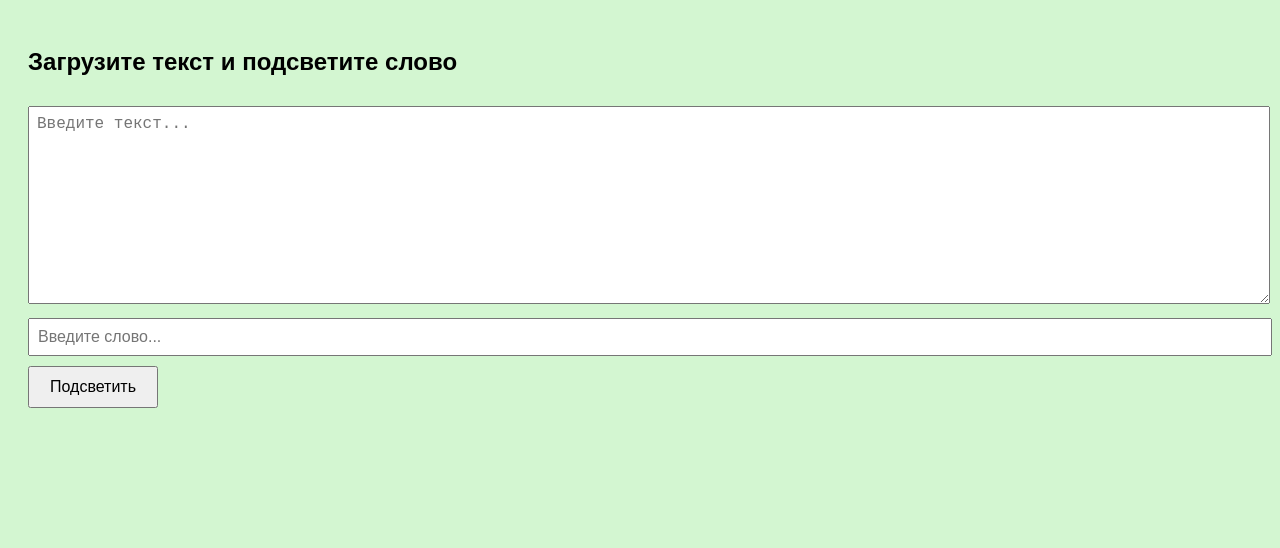
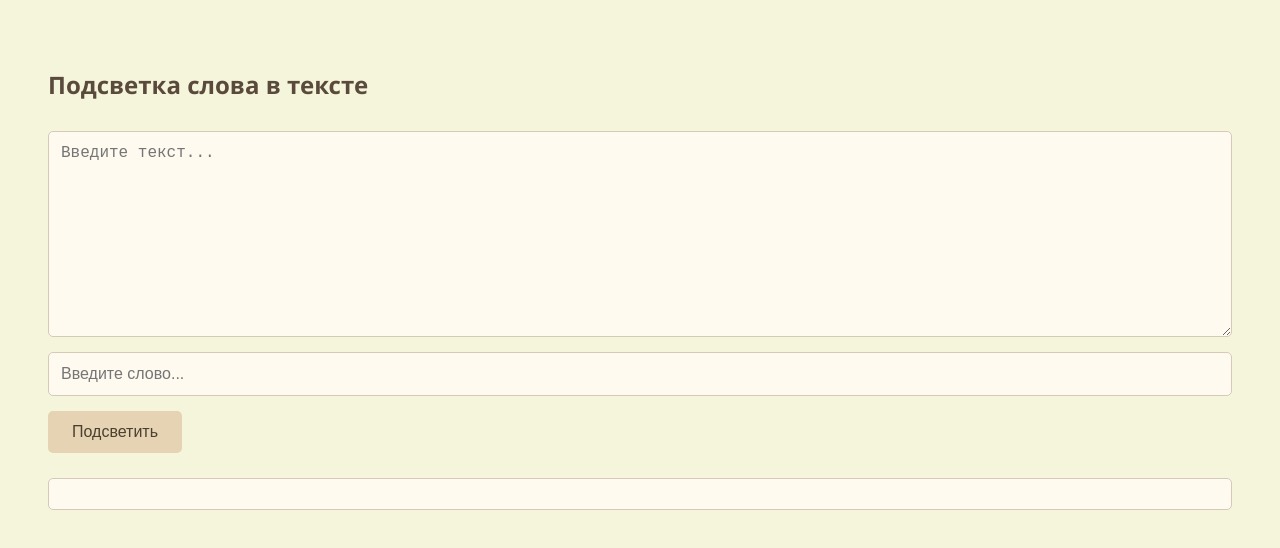
Before and after one commit to anchik52/K.Anuar, a plain HTML site: page index.html in a window 1280 px wide. Drawn offline with Linux system fonts and the light colour scheme.

Commit message:
Update index.html

```diff
--- a/index.html
+++ b/index.html
@@ -4,14 +4,56 @@
     <meta charset="UTF-8">
     <title>Подсветка слова</title>
     <style>
-        body { font-family: Arial, sans-serif; padding: 20px; background: #d3f6d1; }
-        textarea, input { width: 100%; margin-top: 10px; padding: 8px; font-size: 16px; }
-        button { margin-top: 10px; padding: 10px 20px; font-size: 16px; }
-        #result { margin-top: 20px; white-space: pre-wrap; }
+        body {
+            font-family: 'Segoe UI', sans-serif;
+            padding: 40px;
+            background-color: #f5f5dc;
+            color: #4b3f2f;
+        }
+
+        h2 {
+            color: #5a4a3b;
+        }
+
+        textarea, input {
+            width: 100%;
+            margin-top: 10px;
+            padding: 12px;
+            font-size: 16px;
+            border: 1px solid #d6c9b8;
+            background-color: #fffaf0;
+            border-radius: 5px;
+            box-sizing: border-box;
+        }
+
+        button {
+            margin-top: 15px;
+            padding: 12px 24px;
+            font-size: 16px;
+            background-color: #e6d3b3;
+            border: none;
+            border-radius: 5px;
+            color: #4b3f2f;
+            cursor: pointer;
+            transition: background-color 0.3s ease;
+        }
+
+        button:hover {
+            background-color: #d4bea0;
+        }
+
+        #result {
+            margin-top: 25px;
+            background-color: #fffaf0;
+            border: 1px solid #d6c9b8;
+            padding: 15px;
+            border-radius: 5px;
+            white-space: pre-wrap;
+        }
     </style>
 </head>
 <body>
-    <h2>Загрузите текст и подсветите слово</h2>
+    <h2>Подсветка слова в тексте</h2>
     <textarea id="text" rows="10" placeholder="Введите текст..."></textarea>
     <input type="text" id="word" placeholder="Введите слово...">
     <button onclick="highlight()">Подсветить</button>
```
